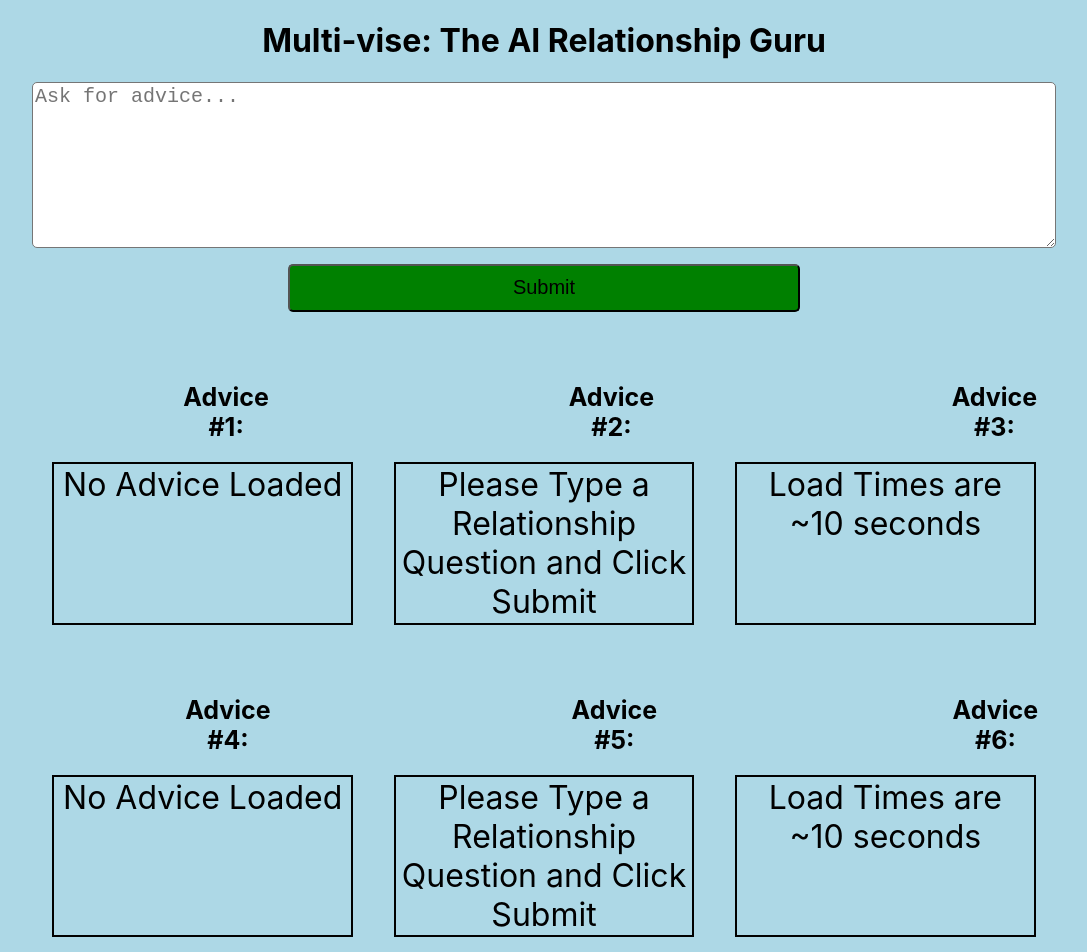
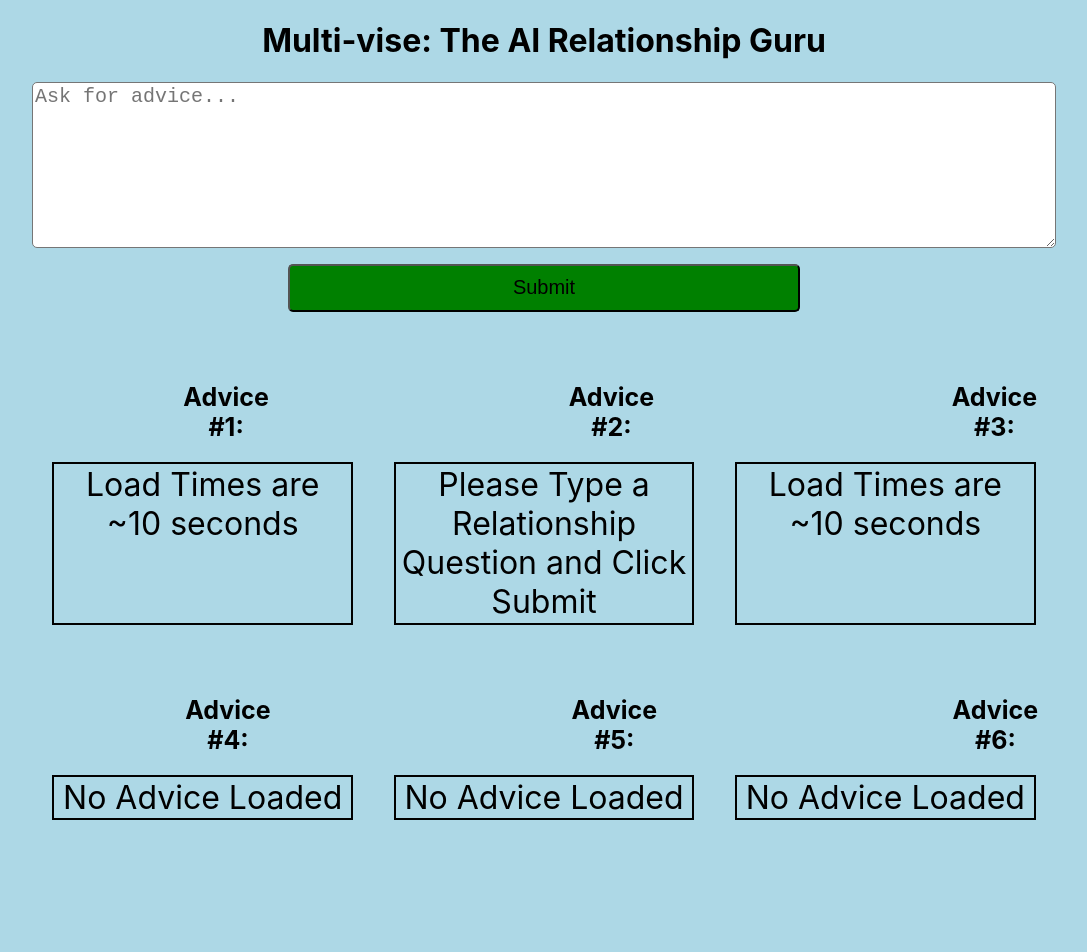
Before and after one commit to dyu222/Multi-Vise, a React (Create React App) app in the folder flask_react/: page / in a window 1280 px wide. Shown: the top 952 px of the page, without its empty margins (96-1183 px from the left). After the commit the page ends 841 px from the top, so only its background shows below. Built offline with nearby package versions, Linux system fonts and the light colour scheme.

Commit message:
small change to default text

```diff
--- a/flask_react/src/components/SearchBar.jsx
+++ b/flask_react/src/components/SearchBar.jsx
@@ -138,7 +138,7 @@ const SearchBar = () => (
         </div>
         <div style={{display: 'flex', marginTop: '20px'}}>
           <div style={{display:'flex', flexDirection:'column', border:'2px solid black', width:'30%', marginLeft:'2%', marginRight:'2%',marginBottom:'2%'}}>
-            <h1 id="res1" style={{margin:'0.25%', fontWeight:'400'}}>No Advice Loaded{res1}</h1>
+            <h1 id="res1" style={{margin:'0.25%', fontWeight:'400'}}>Load Times are ~10 seconds{res1}</h1>
             <h3 id="score1" style={{margin:'0.25%', fontWeight:'200', marginTop: 'auto'}}>{score1}</h3>
           </div>
           <div style={{display:'flex', flexDirection:'column', border:'2px solid black', width:'30%', marginLeft:'2%', marginRight:'2%',marginBottom:'2%'}}>
@@ -162,11 +162,11 @@ const SearchBar = () => (
             <h3 id="score4" style={{margin:'0.25%', fontWeight:'200', marginTop: 'auto'}}>{score1}</h3>
           </div>
           <div style={{display:'flex', flexDirection:'column', border:'2px solid black', width:'30%', marginLeft:'2%', marginRight:'2%',marginBottom:'2%'}}>
-            <h1 id="res5" style={{margin:'0.25%', fontWeight:'400'}}>Please Type a Relationship Question and Click Submit{res2}</h1>
+            <h1 id="res5" style={{margin:'0.25%', fontWeight:'400'}}>No Advice Loaded{res2}</h1>
             <h3 id="score5" style={{margin:'0.25%', fontWeight:'200', marginTop: 'auto'}}>{score2}</h3>
           </div>
           <div style={{display:'flex', flexDirection:'column', border:'2px solid black', width:'30%', marginLeft:'2%', marginRight:'2%',marginBottom:'2%'}}>
-            <h1 id="res6" style={{margin:'0.25%', fontWeight:'400'}}>Load Times are ~10 seconds{res3}</h1>
+            <h1 id="res6" style={{margin:'0.25%', fontWeight:'400'}}>No Advice Loaded{res3}</h1>
             <h3 id="score6" style={{margin:'0.25%', fontWeight:'200', marginTop: 'auto'}}>{score3}</h3>
           </div>
         </div>
```
